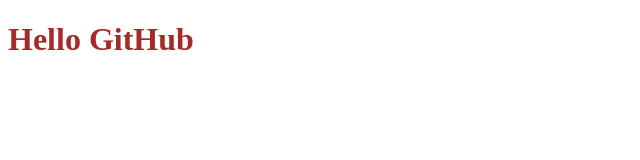
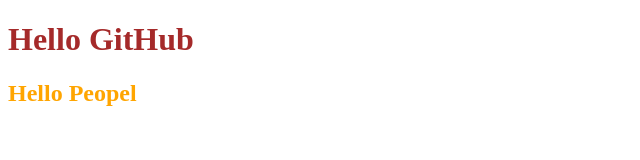
Before and after one commit to evgen35-35/demo-site, a plain HTML site: page index.html in a window 1280 px wide. Shown: the whole page, without its empty margins (0-640 px from the left). Drawn offline with Linux system fonts and the light colour scheme.

Commit message:
Add new Component

```diff
--- a/assets/css/style.css
+++ b/assets/css/style.css
@@ -1,3 +1,7 @@
 h1{
     color: brown;
 }
+
+h2{
+    color: orange
+}
--- a/index.html
+++ b/index.html
@@ -9,5 +9,6 @@
 </head>
 <body>
     <h1> Hello GitHub</h1>
+    <h2>Hello Peopel</h2>
 </body>
 </html>
```
